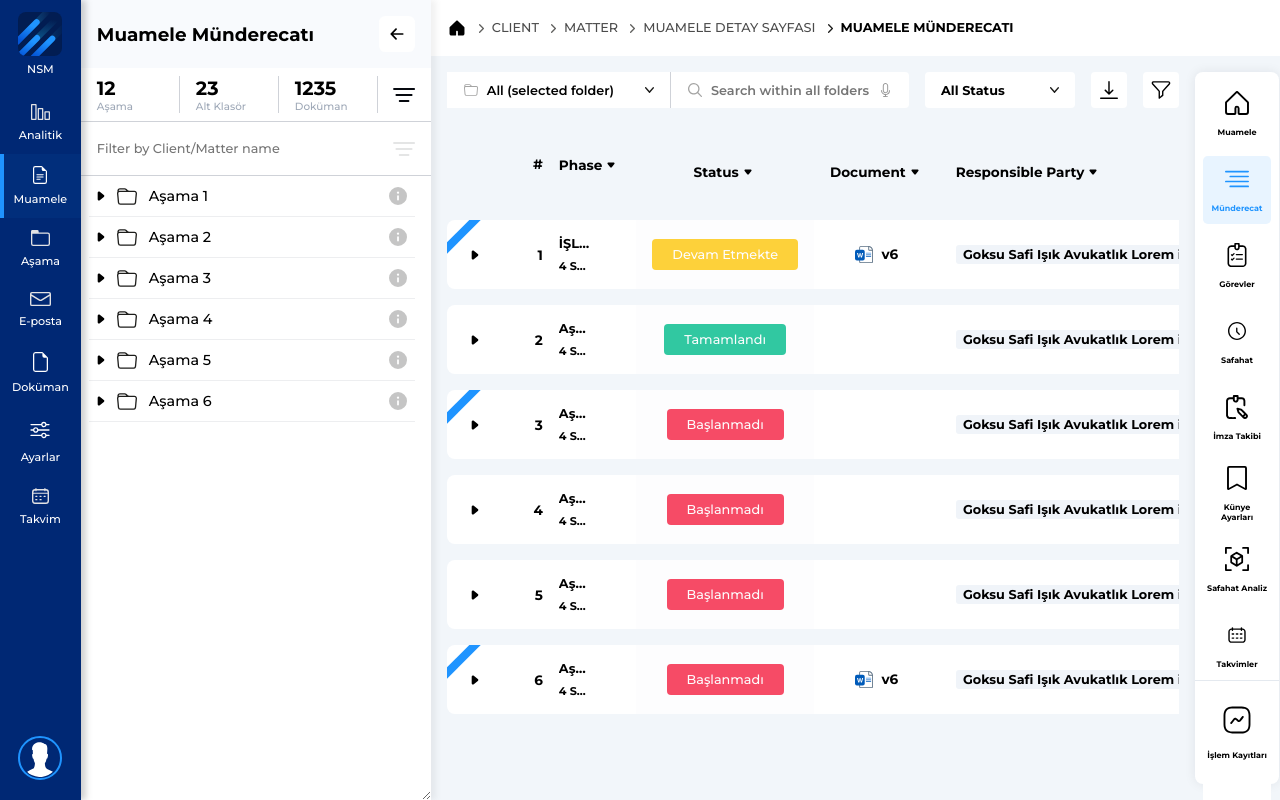
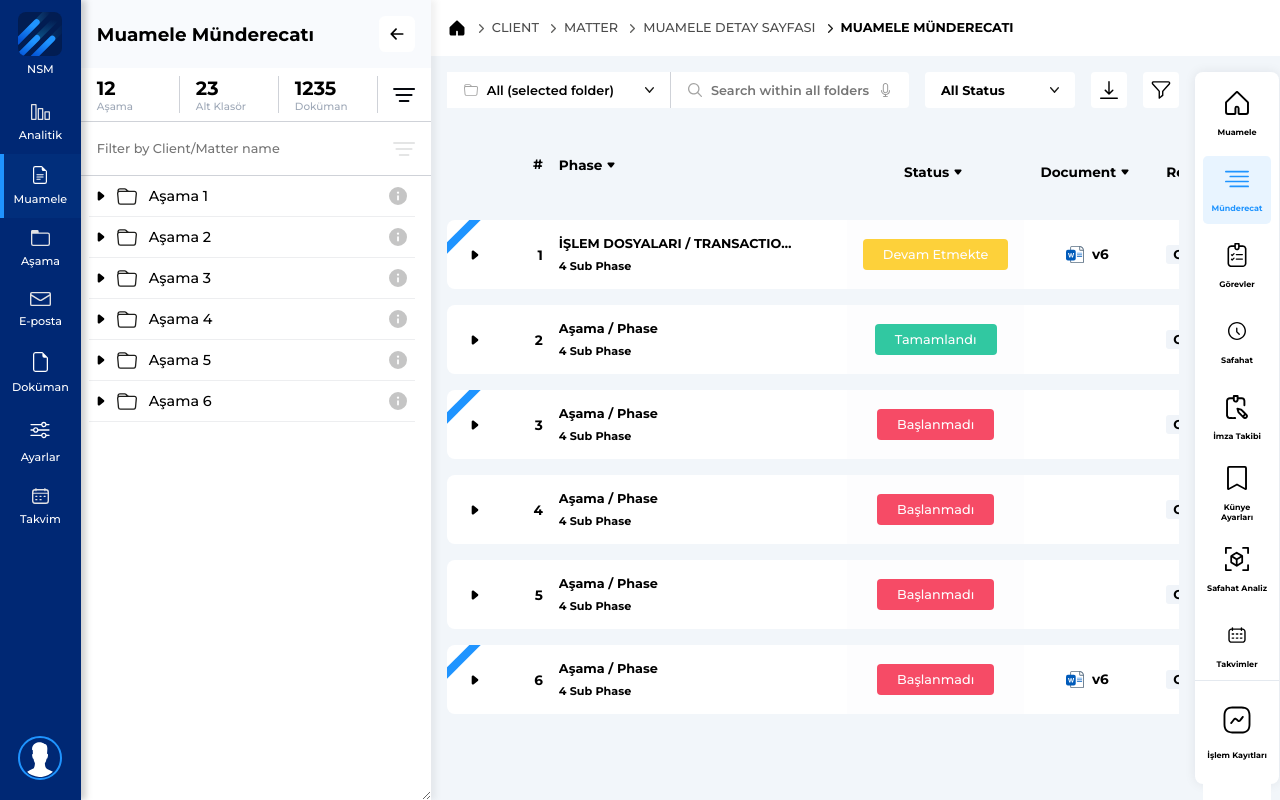
Before and after one commit to HarshvardhanThosar/nsm-dashboard, a Next.js app: page / in a window 1280 px wide. Built offline with nearby package versions, Linux system fonts and the light colour scheme.

Commit message:
fix: minor font weight, width proportions

```diff
--- a/src/components/organisms/tablesection/index.js
+++ b/src/components/organisms/tablesection/index.js
@@ -136,7 +136,7 @@ function TableSection() {
           id="table_container"
           className={TableSectionStyles.table_container}
         >
-          <table width="100%">
+          <table>
             <thead>
               <tr>
                 <th data-cell="id">
--- a/src/components/organisms/tablesection/styles.module.scss
+++ b/src/components/organisms/tablesection/styles.module.scss
@@ -436,9 +436,10 @@
           }
 
           &[data-cell="id"] {
+            --max-width: 400px;
             // dimensions
-            min-width: 100%;
-            // width: 100%;
+            min-width: var(--max-width);
+            width: 100%;
             // max-width: var(--max-width);
             // positions
             position: relative;
@@ -558,12 +559,10 @@
           &[data-cell="responsible"] {
             --max-width: 300px;
             // dimensions
-            width: fit-content;
             max-width: var(--max-width);
 
             & > h3 {
               // dimensions
-              width: 100%;
               max-width: var(--max-width);
               // design
               padding: 0.1rem 0.45rem;
```
